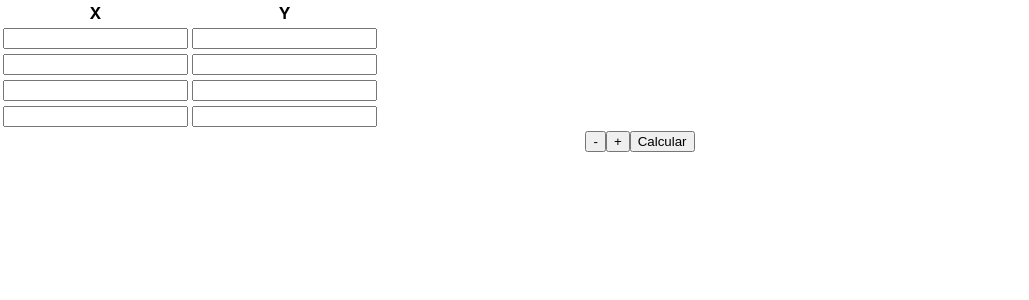
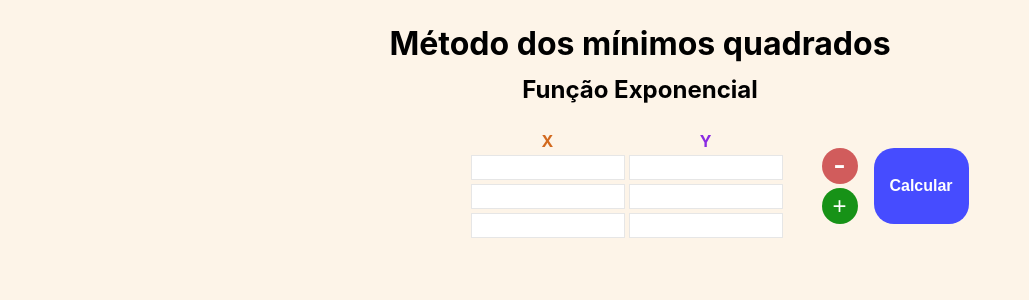
Before and after one commit to leonardoaguirre/grafico-exponencial, a React (Create React App) app: page / in a window 1280 px wide. Shown: the top 300 px of the page, without its empty margins (0-1029 px from the left). Built offline with nearby package versions, Linux system fonts and the light colour scheme.

Commit message:
[WIP] - Estilização do projeto

```diff
--- a/src/App.css
+++ b/src/App.css
@@ -36,3 +36,124 @@
     transform: rotate(360deg);
   }
 }
+
+body {
+  background-color: rgb(253, 244, 232);
+}
+
+p {
+  margin: 0;
+  padding: 0;
+}
+
+.x {
+  color: chocolate;
+}
+
+.y {
+  color: blueviolet;
+}
+
+.xy {
+  color: rgb(255, 73, 143);
+}
+
+.tabelaDados {
+  display: flex;
+  flex-direction: column;
+  justify-content: center;
+  align-items: center;
+}
+
+.tabelaDados h1 {
+  margin: 24px 0 12px 0;
+}
+
+.tabelaDados h2 {
+  margin: 0 0 24px 0;
+}
+
+.tabela {
+  display: flex;
+  flex-direction: row;
+  margin-bottom: 36px;
+  position: relative;
+  right: -60px;
+}
+
+input[type=number] {
+  text-align: right;
+  width: 128px;
+  border: 1px solid rgb(230, 230, 230);
+  padding: 4px 12px;
+}
+
+input[type=number]::-webkit-inner-spin-button {
+  -webkit-appearance: none;
+
+}
+input[type=number] {
+ -moz-appearance: textfield;
+ appearance: textfield;
+
+}
+
+.botoes {
+  display: flex;
+  flex-direction: row;
+
+  height: fit-content;
+
+  position: relative;
+  right: -36px;
+  bottom: -20px;
+}
+
+.botoes > div:first-child {
+  display: flex;
+  flex-direction: column;
+}
+
+.botoes > div:last-child {
+  margin-left: 16px;
+}
+
+.menos, .mais {
+  width: 36px;
+  height: 36px;
+  border-radius: 50%;
+  border: none;
+  display: flex;
+  flex-direction: column;
+  justify-content: center;
+  align-items: center;
+}
+
+.menos {
+  background-color: rgb(209, 92, 92);
+  color: white;
+  font-size: 36px;
+}
+
+.menos p {
+  position: relative;
+  top: -2px;
+}
+
+.mais {
+  margin-top: 4px;
+  background-color: rgb(23, 146, 23);
+  color: white;
+  font-size: 24px;
+}
+
+.calc {
+  background-color: rgb(70, 76, 255);
+  border: none;
+  border-radius: 20px;
+  color: white;
+  font-size: 16px;
+  font-weight: 600;
+  width: 95px;
+  height: 100%;
+}
--- a/src/components/tabelaDados/tabelaDados.tsx
+++ b/src/components/tabelaDados/tabelaDados.tsx
@@ -87,7 +87,7 @@ function TabelaDados() {
     const geraLinhas = (num: number) => {
         let linhas = [] //inicializa o vetor
         for (let i = 0; i < num; i++) {//loop que atribui ao vetor o numero de linhas a serem geradas de acordo com o numero passado como parametro na funcao
-            linhas.push(<tr><td><input type="number" /></td><td><input type="number" /></td></tr>)
+            linhas.push(<tr><td><input type="number" className="x" /></td><td><input type="number" className="y" /></td></tr>)
         }
         return linhas//retorna o vetor com as linhas geradas
     }
@@ -104,26 +104,36 @@ function TabelaDados() {
 
     return (
         <div className="tabelaDados">
+            <h1>Método dos mínimos quadrados</h1>
+            <h2>Função Exponencial</h2>
 
+            <div className="tabela">
                 <div className="tabela-x-y">
                     <table>
                         <thead>
                             <tr>
-                            <th>X</th>
-                            <th>Y</th>
+                                <th className="x">X</th>
+                                <th className="y">Y</th>
                             </tr>
                         </thead>
                         <tbody id="tabela">
-                        {geraLinhas(4)/*gera as linhas iniciais da tabela */}
+                            {geraLinhas(3)/*gera as linhas iniciais da tabela */}
                         </tbody>
                     </table>
                 </div>
 
                 <div className="botoes">
-                <button onClick={() => removeLinha(document.getElementById('tabela') as HTMLTableElement)}>-</button>
-                <button onClick={() => adicionaLinha(document.getElementById('tabela') as HTMLTableElement)}>+</button>
-                <button onClick={() => calcular(document.getElementById('tabela') as HTMLTableElement)}>Calcular</button>
+                    <div>
+                        <button className="menos" onClick={() => removeLinha(document.getElementById('tabela') as HTMLTableElement)}><p>-</p></button>
+                        <button className="mais" onClick={() => adicionaLinha(document.getElementById('tabela') as HTMLTableElement)}><p>+</p></button>
                     </div>
+                    <div>
+                        <button className="calc" onClick={() => calcular(document.getElementById('tabela') as HTMLTableElement)}><p>Calcular</p></button>
+                    </div>
+                </div>
+            </div>
+
+
             {reload ? <TabelaSomas somas={somas} /> : ``}
             {reload ? <TabelaResultados somas={somas} n={n} setY={retornaYAproximado} valores={valores} setLinhaTendencia={retornaLinhaTendencia} setResults={retornaResults} /> : ``}
             {linhaTendencia ? <Grafico valores={valores} Yaproximado={yAproximado} linhaTendencia={linhaTendencia} resultados={resultados}/> : ``}
--- a/src/components/tabelaSoma/TabelaSomas.tsx
+++ b/src/components/tabelaSoma/TabelaSomas.tsx
@@ -25,10 +25,10 @@ const TabelaSomas : React.FC<props> = (props) => {
                 </thead>
                 <tbody>
                     <tr>
-                        <td>{props.somas.Xi}</td>
-                        <td>{props.somas.logY}</td>
-                        <td>{props.somas.XiAoQuadrado}</td>
-                        <td>{props.somas.XiYi}</td>
+                        <td className="x">{props.somas.Xi}</td>
+                        <td className="y">{props.somas.logY}</td>
+                        <td className="x">{props.somas.XiAoQuadrado}</td>
+                        <td className="xy">{props.somas.XiYi}</td>
                     </tr>
                 </tbody>
             </table>
--- a/src/components/tabelaSoma/tabelaSoma.module.css
+++ b/src/components/tabelaSoma/tabelaSoma.module.css
@@ -1,7 +1,26 @@
+.tabelaSomas {
+}
+
+.tabelaSomas table {
+    border-collapse:collapse;
+    background-color: white;
+    margin: 48px;
+}
+
+.tabelaSomas thead {
+    background-color: rgb(201, 53, 241);
+    color: white;
+    font-weight: 600;
+}
+
 .tabelaSomas td {
-    border: 2px solid black;
+    border: 2px solid rgb(218, 129, 243);
     transition: 1s ease-in-out;
     text-align: center;
     text-decoration-style: solid;
-    padding: 0.5em;
+    padding: 10px;
 }
+
+.tabelaSomas tbody td {
+    font-weight: 600;
+}
```
Lines whose indentation alone changed are shown as unchanged.
